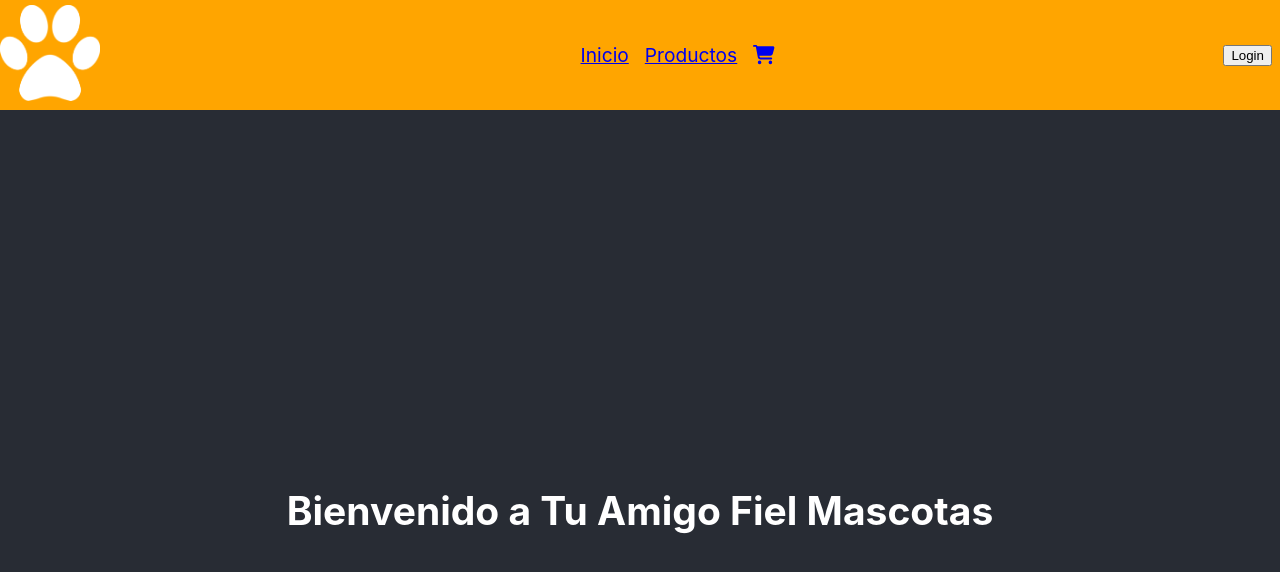
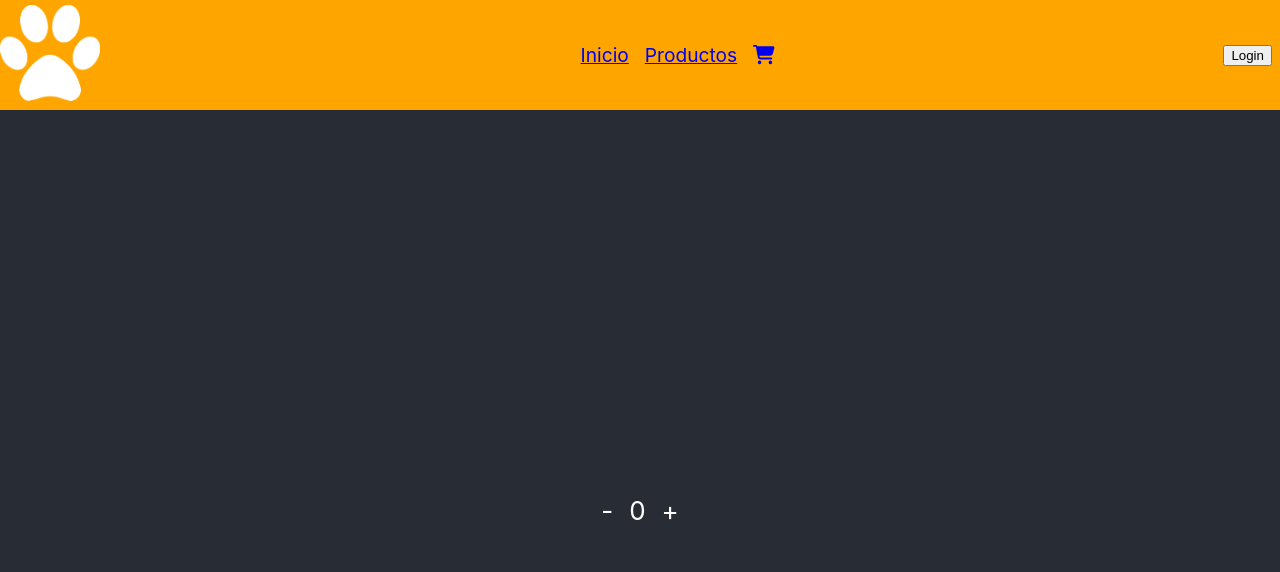
Before and after one commit to nicoladaga/ejercitacionReact, a React (Create React App) app: page / in a window 1280 px wide. Shown: the top 572 px of the page. Built offline with nearby package versions, Linux system fonts and the light colour scheme.

Commit message:
entrega ejercicio clase componentes dos

```diff
--- a/src/App.js
+++ b/src/App.js
@@ -8,7 +8,7 @@ function App() {
     <div className="App">
       <NavBar />
       <header className="App-header">
-      <ItemListContainer greeting="Bienvenido a Tu Amigo Fiel Mascotas"/>
+      <ItemListContainer stock={5} initial={0} onAdd={1}/>
       </header>
     </div>
   );
--- /dev/null
+++ b/src/components/ItemListContainer/ItemListContainer.css
@@ -0,0 +1,9 @@
+.contador{
+    display: flex;
+    flex-flow: row nowrap;
+    justify-content: space-evenly;
+}
+
+.elemento{
+    padding: 0.5rem
+}
--- a/src/components/ItemListContainer/ItemListContainer.js
+++ b/src/components/ItemListContainer/ItemListContainer.js
@@ -1,7 +1,38 @@
+import {useState} from 'react'
+import './ItemListContainer.css'
 
-const ItemListContainer = ({greeting}) => {
+
+const ItemListContainer = ({stock, initial, onAdd}) => {
+  const [valorInicial, setValorInicial] = useState(initial);
+  const [stockDisponible, setStockDisponible] = useState(stock);
+
+  const quitarArticulo= () =>{
+    if( (valorInicial - onAdd) >= 0 ){
+      setValorInicial( valorInicial - onAdd);
+      setStockDisponible( stockDisponible + onAdd);
+    } else{
+      alert("No puede quitar más artículos")
+    }
+  }
+
+  const agregarArticulo = () => {
+    if((stockDisponible - onAdd) >= 0 ){
+      setValorInicial( valorInicial + onAdd);
+      setStockDisponible( stockDisponible - onAdd);
+    } else{
+      alert("No hay suficiente stock de dicho artículo")
+    }
+  }
+
+
   return (
-    <h2>{greeting}</h2>
+    <>
+    <div className='contador'>
+      <div className='elemento' onClick={quitarArticulo}>-</div>
+      <div className='elemento'>{valorInicial}</div>
+      <div className='elemento' onClick={agregarArticulo}>+</div>
+    </div>
+    </>
   )
 }
 
```
